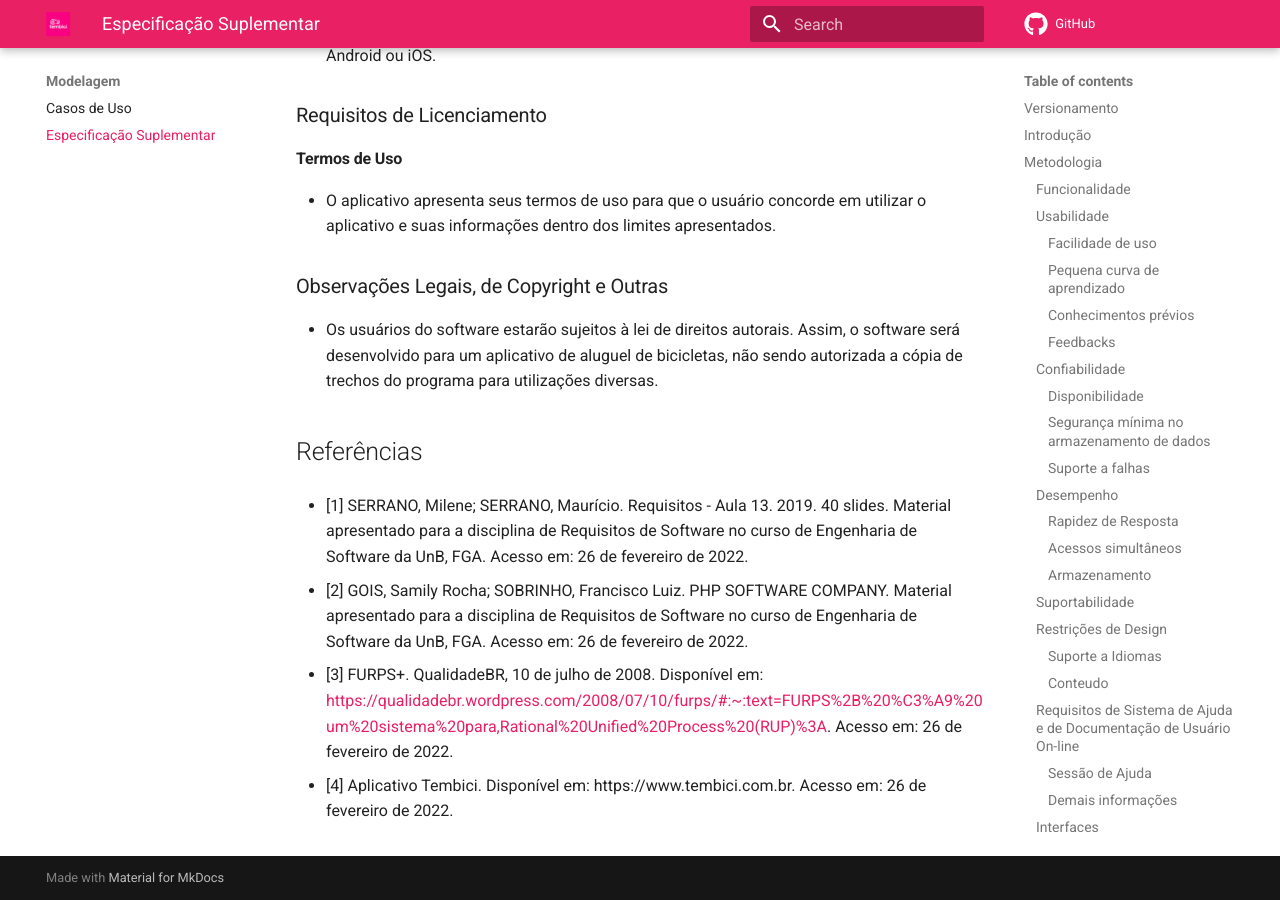
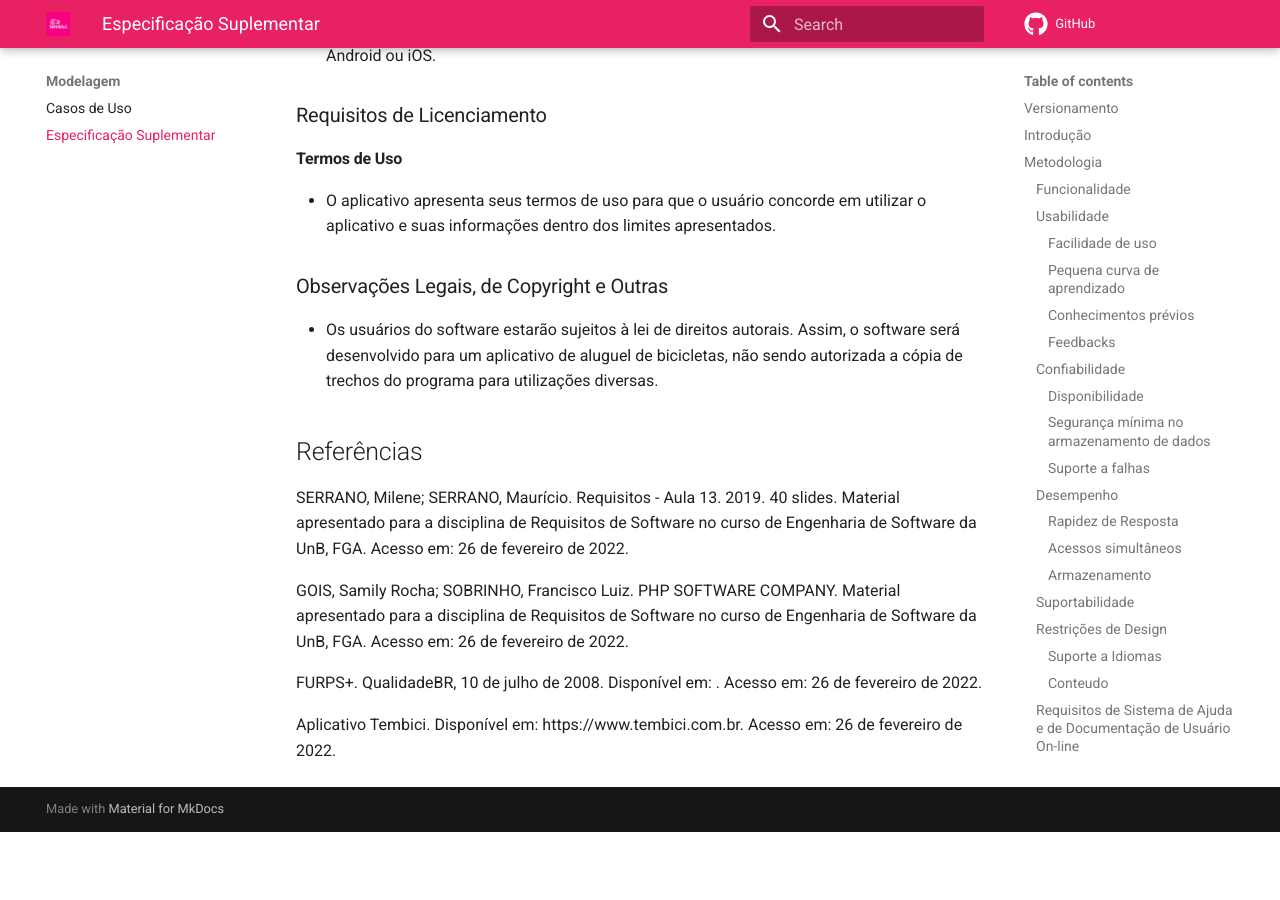
Before and after one commit to Requisitos-de-Software/2021.2-Tembici, an MkDocs documentation site: the page built from docs/modelagem/especificacao_suplementar.md, in a window 1280 px wide and 900 px high, scrolled down 3709 px. Built offline with MkDocs 1.6.1 and Material for MkDocs 9.7.7, drawn with Linux system fonts in a browser that asks for light colours; comment, search, counter and statistics services are not loaded; after the commit the page ends 4541 px from its top, so only the background shows below that.

```diff
--- a/docs/modelagem/especificacao_suplementar.md
+++ b/docs/modelagem/especificacao_suplementar.md
@@ -83,10 +83,10 @@ Todas as funcionalidades do aplicativo Tembici podem ser encontradas na [lista d
 - Os usuários do software estarão sujeitos à lei de direitos autorais. Assim, o software será desenvolvido para um aplicativo de aluguel de bicicletas, não sendo autorizada a cópia de trechos do programa para utilizações diversas.
 
 ## Referências
-- [1] SERRANO, Milene; SERRANO, Maurício. Requisitos - Aula 13. 2019. 40 slides. Material apresentado para a disciplina de Requisitos de Software no curso de Engenharia de Software da UnB, FGA. Acesso em: 26 de fevereiro de 2022.
+<p>SERRANO, Milene; SERRANO, Maurício. Requisitos - Aula 13. 2019. 40 slides. Material apresentado para a disciplina de Requisitos de Software no curso de Engenharia de Software da UnB, FGA. Acesso em: 26 de fevereiro de 2022.</p>
 
-- [2] GOIS, Samily Rocha; SOBRINHO, Francisco Luiz. PHP SOFTWARE COMPANY. Material apresentado para a disciplina de Requisitos de Software no curso de Engenharia de Software da UnB, FGA. Acesso em: 26 de fevereiro de 2022.
+<p>GOIS, Samily Rocha; SOBRINHO, Francisco Luiz. PHP SOFTWARE COMPANY. Material apresentado para a disciplina de Requisitos de Software no curso de Engenharia de Software da UnB, FGA. Acesso em: 26 de fevereiro de 2022.</p>
 
-- [3] FURPS+. QualidadeBR, 10 de julho de 2008. Disponível em: <https://qualidadebr.wordpress.com/2008/07/10/furps/#:~:text=FURPS%2B%20%C3%A9%20um%20sistema%20para,Rational%20Unified%20Process%20(RUP)%3A>. Acesso em: 26 de fevereiro de 2022.
+<p> FURPS+. QualidadeBR, 10 de julho de 2008. Disponível em: <https://qualidadebr.wordpress.com/2008/07/10/furps/#:~:text=FURPS%2B%20%C3%A9%20um%20sistema%20para,Rational%20Unified%20Process%20(RUP)%3A>. Acesso em: 26 de fevereiro de 2022.</p>
 
-- [4] Aplicativo Tembici. Disponível em: https://www.tembici.com.br. Acesso em: 26 de fevereiro de 2022.
+<p> Aplicativo Tembici. Disponível em: https://www.tembici.com.br. Acesso em: 26 de fevereiro de 2022. </p>
```
Also changed, not shown: docs/modelagem/casos_de_uso.md (+4 -3 lines), docs/modelagem/lexicos.md (added).
